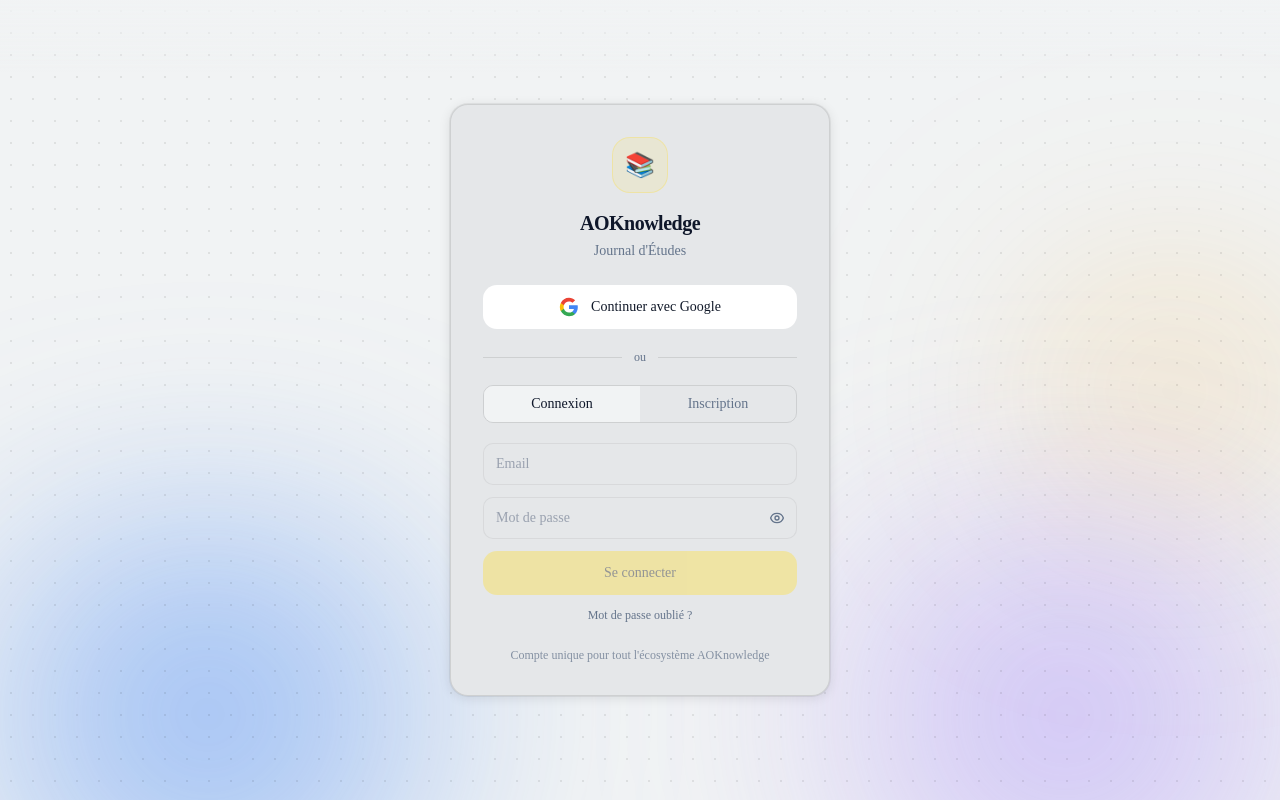
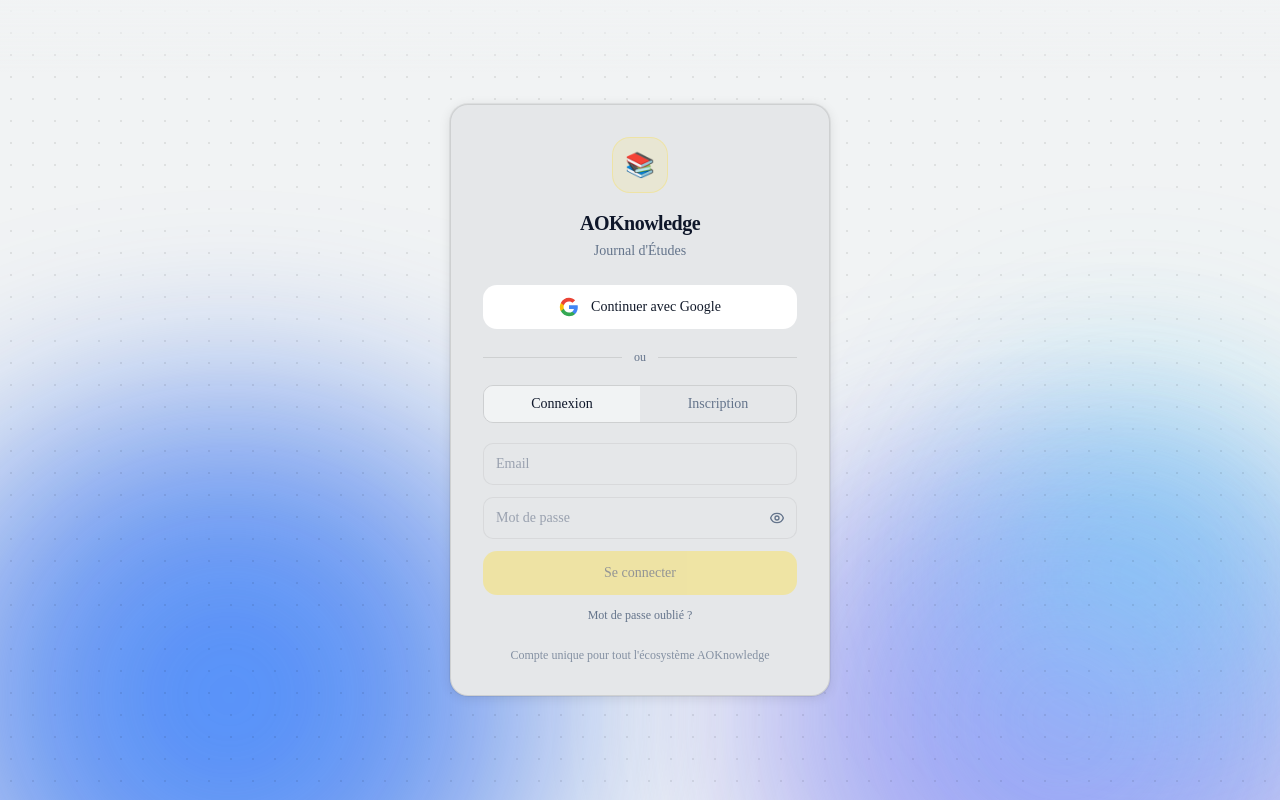
Before and after one commit to Aotenshiro2/journal-d-etude-beta, a Next.js app: page /auth in a window 1280 px wide. Built offline with nearby package versions, Linux system fonts and the light colour scheme.

Commit message:
feat(landing): aurore renforcée (flamme bleue) + capture bar verre dépoli
- Fond de la landing volontairement sombre (dark) pour faire ressortir laurore.

```diff
--- a/src/app/globals.css
+++ b/src/app/globals.css
@@ -412,49 +412,49 @@
     content: '';
     position: absolute;
     border-radius: 50%;
-    filter: blur(80px);
+    filter: blur(70px);
     mix-blend-mode: screen;
     will-change: transform, opacity;
   }
 
-  /* blob bleu — bas-gauche */
+  /* Flamme bleue — bas-gauche (la dominante, façon aurore boréale) */
   .canvas-aurora::before {
-    width: 55vw; height: 55vh;
-    left: -16vw; bottom: -20vh;
-    background: radial-gradient(circle, rgba(59, 130, 246, 0.9), rgba(59, 130, 246, 0) 70%);
-    animation: aurora-a 16s ease-in-out infinite alternate;
+    width: 64vw; height: 72vh;
+    left: -20vw; bottom: -28vh;
+    background: radial-gradient(circle, rgba(56, 132, 255, 1) 0%, rgba(37, 99, 235, 0.6) 40%, rgba(37, 99, 235, 0) 72%);
+    animation: aurora-a 15s ease-in-out infinite alternate;
   }
 
-  /* blob violet — bas-droite */
+  /* Flamme indigo/violet — bas-droite */
   .canvas-aurora::after {
-    width: 62vw; height: 62vh;
-    right: -18vw; bottom: -22vh;
-    background: radial-gradient(circle, rgba(167, 139, 250, 0.85), rgba(167, 139, 250, 0) 70%);
-    animation: aurora-b 21s ease-in-out infinite alternate;
+    width: 68vw; height: 74vh;
+    right: -22vw; bottom: -30vh;
+    background: radial-gradient(circle, rgba(129, 140, 248, 0.98) 0%, rgba(99, 102, 241, 0.55) 42%, rgba(99, 102, 241, 0) 72%);
+    animation: aurora-b 19s ease-in-out infinite alternate;
   }
 
-  /* blob ambre — bord droit, discret (accent) */
+  /* Accent cyan — bord droit, remonte comme une langue de flamme */
   .canvas-aurora > .aurora-blob {
-    width: 42vw; height: 42vh;
-    right: -14vw; top: 26vh;
-    background: radial-gradient(circle, rgba(245, 158, 11, 0.5), rgba(245, 158, 11, 0) 70%);
-    animation: aurora-c 26s ease-in-out infinite alternate;
+    width: 42vw; height: 58vh;
+    right: -12vw; bottom: -4vh;
+    background: radial-gradient(circle, rgba(34, 211, 238, 0.8) 0%, rgba(34, 211, 238, 0) 68%);
+    animation: aurora-c 23s ease-in-out infinite alternate;
   }
 
   @keyframes aurora-a {
-    0%   { transform: translate(0, 0) scale(1);        opacity: 0.45; }
-    50%  { transform: translate(6vw, -4vh) scale(1.15); opacity: 0.65; }
-    100% { transform: translate(2vw, 3vh) scale(1.05);  opacity: 0.5; }
+    0%   { transform: translate(0, 0) scale(1);         opacity: 0.75; }
+    50%  { transform: translate(7vw, -6vh) scale(1.18);  opacity: 1; }
+    100% { transform: translate(2vw, 4vh) scale(1.06);   opacity: 0.85; }
   }
   @keyframes aurora-b {
-    0%   { transform: translate(0, 0) scale(1.05);      opacity: 0.5; }
-    50%  { transform: translate(-7vw, -3vh) scale(1);    opacity: 0.7; }
-    100% { transform: translate(-2vw, 2vh) scale(1.1);   opacity: 0.55; }
+    0%   { transform: translate(0, 0) scale(1.06);       opacity: 0.7; }
+    50%  { transform: translate(-8vw, -5vh) scale(1);     opacity: 0.95; }
+    100% { transform: translate(-3vw, 3vh) scale(1.12);   opacity: 0.8; }
   }
   @keyframes aurora-c {
-    0%   { transform: translate(0, 0) scale(1);         opacity: 0.3; }
-    50%  { transform: translate(-4vw, 5vh) scale(1.2);   opacity: 0.5; }
-    100% { transform: translate(3vw, -3vh) scale(1);     opacity: 0.35; }
+    0%   { transform: translate(0, 0) scale(1);          opacity: 0.5; }
+    50%  { transform: translate(-5vw, -7vh) scale(1.2);   opacity: 0.85; }
+    100% { transform: translate(3vw, -2vh) scale(1);      opacity: 0.62; }
   }
 
   /* Accessibilité : on fige l'aurore si l'utilisateur réduit les animations */
--- a/src/components/Landing.tsx
+++ b/src/components/Landing.tsx
@@ -3,15 +3,15 @@
 // ─── Landing — l'accueil pré-connexion (visiteur anonyme) ──────────────────────
 //
 // Immersion immédiate façon Stitch (stitch.withgoogle.com) : on est directement
-// plongé dans le canvas du Journal — grille à points + aurore lumineuse animée —
-// avec une capture bar au centre. Le geste central du produit (capturer) sert de
-// teaser : dès qu'on engage la barre (ou qu'on clique « Essayer »), on part vers
-// l'auth. Le fond canvas persiste jusqu'à /auth → transition continue.
+// plongé dans le canvas du Journal — grille à points + aurore lumineuse animée
+// (flamme bleue) sur fond sombre — avec une grande capture bar en verre dépoli au
+// centre. On peut écrire dedans ; c'est en VALIDANT (Entrée / flèche) qu'on part
+// vers l'auth. Le fond canvas persiste jusqu'à /auth → transition continue.
 //
-// L'aurore et la grille vivent dans globals.css (.canvas-aurora, .canvas-grid-dots,
-// .canvas-dot-spotlight). Ici on ne fait que suivre le curseur pour le spotlight.
+// Fond volontairement SOMBRE (className="dark" → tokens sombres : points/texte
+// clairs, glass sombre) pour faire ressortir l'aurore, même si l'app est en clair.
 
-import { useEffect, useRef } from 'react'
+import { useEffect, useRef, useState } from 'react'
 import { useRouter } from 'next/navigation'
 import { ArrowRight } from 'lucide-react'
 
@@ -21,6 +21,7 @@
   const router = useRouter()
   const rootRef = useRef<HTMLDivElement>(null)
   const spotlightRef = useRef<HTMLDivElement>(null)
+  const [draft, setDraft] = useState('')
 
   // Halo qui suit le curseur (repris de CanvasShell) — les points s'illuminent.
   useEffect(() => {
@@ -43,44 +44,55 @@
     }
   }, [])
 
+  // On laisse écrire ; c'est la validation (Entrée / flèche) qui envoie vers l'auth.
   const goAuth = () => router.push('/auth?redirectTo=/')
 
   return (
     <div
       ref={rootRef}
-      style={{ position: 'relative', width: '100%', height: '100vh', overflow: 'hidden', background: 'var(--canvas-bg)' }}
+      className="dark"
+      style={{
+        position: 'relative', width: '100%', height: '100vh', overflow: 'hidden',
+        background: 'radial-gradient(130% 120% at 50% 6%, #14161f 0%, #090a10 55%, #05060b 100%)',
+        color: 'var(--node-title)',
+      }}
     >
-      {/* Toile de fond : aurore (z0) → grille de points transparente (z1) → spotlight → fade */}
+      {/* Toile de fond : aurore (z0) → grille de points transparente (z1) → spotlight */}
       <div className="canvas-aurora"><span className="aurora-blob" /></div>
       <div className="canvas-grid-dots" style={DOT_BG} />
       <div ref={spotlightRef} className="canvas-dot-spotlight" style={DOT_BG} />
-      <div className="canvas-top-gradient" />
 
-      {/* ── Haut-gauche — nom + badge Pré-Alpha (l'accueil est le seul écran avec le titre) ── */}
-      <div style={{ position: 'absolute', top: 16, left: 18, zIndex: 20, display: 'flex', alignItems: 'center', gap: 9 }}>
-        <span style={{ fontWeight: 700, fontSize: 15, color: 'var(--node-title)', letterSpacing: '-0.02em' }}>
+      {/* ── Haut-gauche — nom + badge Pré-Alpha (accueil : plus grand, inset) ── */}
+      <div style={{ position: 'absolute', top: 28, left: 38, zIndex: 20, display: 'flex', alignItems: 'center', gap: 11 }}>
+        <span style={{ fontWeight: 700, fontSize: 18, color: '#f5f7fa', letterSpacing: '-0.02em' }}>
           Journal d&rsquo;Études
         </span>
         <span
-          className="canvas-float-pill"
-          style={{ fontSize: 10, fontWeight: 600, letterSpacing: '0.05em', textTransform: 'uppercase', color: 'var(--node-meta)', padding: '2px 8px' }}
+          style={{
+            fontSize: 10.5, fontWeight: 600, letterSpacing: '0.08em', textTransform: 'uppercase',
+            color: '#c2c9d4', padding: '3px 9px', borderRadius: 999,
+            background: 'rgba(255, 255, 255, 0.06)', border: '1px solid rgba(255, 255, 255, 0.16)',
+          }}
         >
           Pré-Alpha
         </span>
       </div>
 
-      {/* ── Haut-droite — « Essayer » (équivalent Try now) ── */}
-      <div style={{ position: 'absolute', top: 14, right: 16, zIndex: 20 }}>
+      {/* ── Haut-droite — « Essayer » : noir sur blanc, inset du bord pour attirer l'œil ── */}
+      <div style={{ position: 'absolute', top: 26, right: 40, zIndex: 20 }}>
         <button
           onClick={goAuth}
-          className="canvas-float-pill"
-          style={{ fontSize: 13, fontWeight: 600, color: 'var(--node-title)', padding: '7px 16px', cursor: 'pointer', border: 'none' }}
+          style={{
+            fontSize: 14, fontWeight: 600, color: '#0a0b10', background: '#ffffff',
+            padding: '9px 20px', borderRadius: 999, border: 'none', cursor: 'pointer',
+            boxShadow: '0 4px 18px rgba(0, 0, 0, 0.35)',
+          }}
         >
           Essayer
         </button>
       </div>
 
-      {/* ── Centre — peu de mots, capture bar ── */}
+      {/* ── Centre — peu de mots, grande capture bar ── */}
       <div
         style={{
           position: 'absolute', inset: 0, zIndex: 10,
@@ -90,47 +102,54 @@
       >
         <h1
           style={{
-            fontSize: 'clamp(2.4rem, 6vw, 4rem)', fontWeight: 600, letterSpacing: '-0.03em',
-            lineHeight: 1.05, color: 'var(--node-title)', maxWidth: 720, margin: 0,
+            fontSize: 'clamp(2.6rem, 6.2vw, 4.4rem)', fontWeight: 600, letterSpacing: '-0.03em',
+            lineHeight: 1.04, color: '#f5f7fa', maxWidth: 760, margin: 0,
           }}
         >
           Ta connaissance,<br />vivante.
         </h1>
-        <p style={{ marginTop: 18, fontSize: 'clamp(0.95rem, 2vw, 1.15rem)', color: 'var(--node-preview)', maxWidth: 520, lineHeight: 1.5 }}>
-          Le journal d&rsquo;études du trader — capture, réorganise et relis tes notes jusqu&rsquo;à trouver ton edge.
+        <p style={{ marginTop: 18, fontSize: 'clamp(0.98rem, 2vw, 1.18rem)', color: '#aeb6c2', maxWidth: 560, lineHeight: 1.5 }}>
+          Le journal d&rsquo;études du trader. Capture, réorganise et relis tes notes jusqu&rsquo;à trouver ton edge.
         </p>
 
-        {/* Capture bar — engager la barre part vers l'auth (teaser du geste « capturer ») */}
-        <form onSubmit={(e) => { e.preventDefault(); goAuth() }} style={{ marginTop: 34, width: 'min(620px, 92vw)' }}>
+        {/* Grande capture bar en verre dépoli — écrire puis valider → /auth */}
+        <form onSubmit={(e) => { e.preventDefault(); goAuth() }} style={{ marginTop: 38, width: 'min(720px, 94vw)' }}>
           <div
-            className="canvas-float-pill"
-            style={{ display: 'flex', alignItems: 'center', gap: 10, padding: '14px 14px 14px 18px', borderRadius: 16 }}
+            style={{
+              display: 'flex', alignItems: 'center', gap: 12,
+              padding: '8px 8px 8px 22px', borderRadius: 20,
+              background: 'rgba(255, 255, 255, 0.055)',
+              border: '1px solid rgba(255, 255, 255, 0.14)',
+              backdropFilter: 'blur(22px) saturate(1.5)', WebkitBackdropFilter: 'blur(22px) saturate(1.5)',
+              boxShadow: '0 12px 50px rgba(0, 0, 0, 0.45), inset 0 1px 0 rgba(255, 255, 255, 0.10)',
+            }}
           >
             <input
               type="text"
-              onFocus={goAuth}
-              onMouseDown={(e) => { e.preventDefault(); goAuth() }}
+              value={draft}
+              onChange={(e) => setDraft(e.target.value)}
               placeholder="Capture une idée, une note, un trade…"
-              aria-label="Capturer — commence par te connecter"
-              style={{ flex: 1, background: 'transparent', border: 'none', outline: 'none', fontSize: 15, color: 'var(--node-title)' }}
+              aria-label="Capturer — valide pour te connecter"
+              style={{ flex: 1, background: 'transparent', border: 'none', outline: 'none', fontSize: 17, color: '#f5f7fa', padding: '14px 0' }}
             />
             <button
               type="submit"
-              aria-label="Commencer"
+              aria-label="Envoyer"
               style={{
                 display: 'flex', alignItems: 'center', justifyContent: 'center',
-                width: 34, height: 34, borderRadius: 10, flexShrink: 0, cursor: 'pointer',
+                width: 46, height: 46, borderRadius: 14, flexShrink: 0, cursor: 'pointer',
                 border: 'none', background: '#3b82f6', color: '#fff',
+                boxShadow: '0 4px 16px rgba(59, 130, 246, 0.5)',
               }}
             >
-              <ArrowRight size={17} />
+              <ArrowRight size={20} />
             </button>
           </div>
         </form>
 
         <button
           onClick={() => router.push('/guide')}
-          style={{ marginTop: 18, background: 'none', border: 'none', cursor: 'pointer', fontSize: 12.5, color: 'var(--node-meta)' }}
+          style={{ marginTop: 20, background: 'none', border: 'none', cursor: 'pointer', fontSize: 13, color: '#8b93a1' }}
         >
           Découvrir le parcours →
         </button>
```
